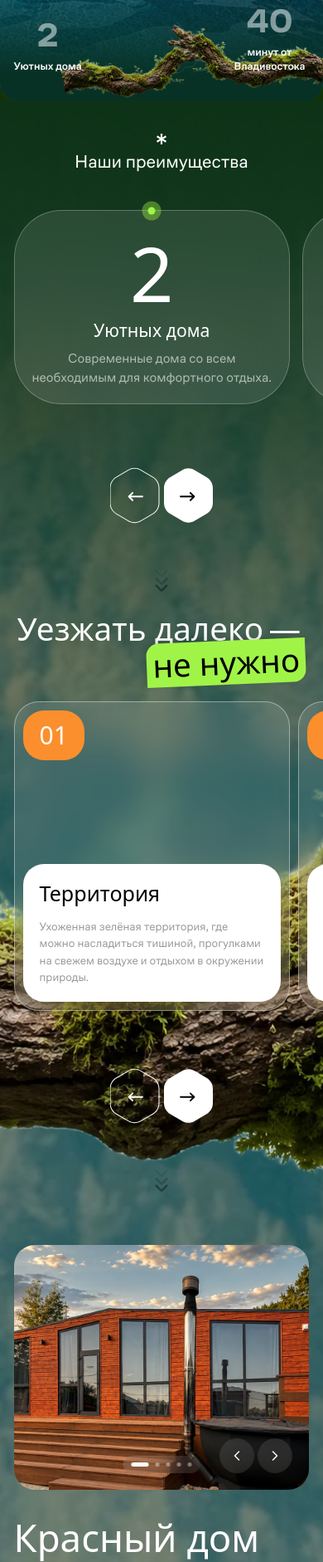
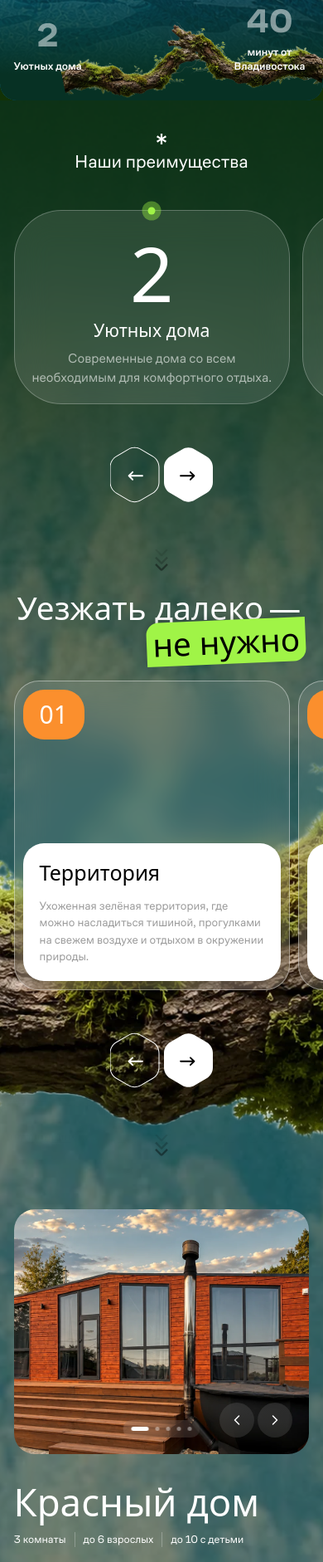
Before and after one commit to Zafarovpolat/ecosfera, a PHP site: page / in a window 390 px wide; the page is wider, and only the part inside the window is pictured. Shown: the part 723-2605 px from the top of that part at 83% size. Run offline with PHP 8.4, Linux system fonts and the light colour scheme; some web fonts are replaced.

Commit message:
Слайдеры: отступ скроллбара от карточек, всегда видимые полосы (thin+webkit 6px), меньше отступ кнопок сверху

```diff
--- a/css/03-advantages.css
+++ b/css/03-advantages.css
@@ -452,9 +452,11 @@
     -webkit-overflow-scrolling: touch;
     /* Вертикальные отступы обязательны: overflow-x: auto неявно делает и
        overflow-y: auto, и маркеры-точки, торчащие за верх/низ карточки
-       (translate 50%), срезались бы по Y. Плюс место под полосу прокрутки. */
+       (translate 50%), срезались бы по Y. Плюс место под полосу прокрутки:
+       padding-block-end задаёт зазор между карточками и скроллбаром. */
     padding-inline: var(--gutter);
-    padding-block: var(--s-4);
+    padding-block-start: var(--s-4);
+    padding-block-end: var(--s-6);
     /* Ряд карточек выходит за правый край контейнера и виден до кромки
        экрана: окно скролла растянуто до вьюпорта, поэтому срез карточек
        уходит за экран и не виден. */
@@ -464,13 +466,15 @@
   /* Кастомная полоса прокрутки — белая с полупрозрачным фоном, как у
      nearby__list и audience__grid (а не скрытая, как было на десктопе). */
   .advantages__card-list {
+    /* Тонкая, всегда видимая полоса прокрутки (стандарт Chrome/Firefox). */
     scrollbar-width: thin;
     scrollbar-color: var(--c-white) var(--c-white-20);
   }
+  /* Safari/WebKit: кастомная полоса — постоянно видна, не только при скролле. */
   .advantages__card-list::-webkit-scrollbar {
     /* Сброс скрытой полосы из базового правила. */
     display: block;
-    height: 3px;
+    height: 6px;
   }
   .advantages__card-list::-webkit-scrollbar-track {
     background: var(--c-white-20);
@@ -502,7 +506,7 @@
     align-items: center;
     gap: var(--s-4);
     margin-inline: auto;
-    margin-block-start: var(--s-10);
+    margin-block-start: var(--s-6);
     margin-block-end: var(--s-6);
   }
 
--- a/css/04-nearby.css
+++ b/css/04-nearby.css
@@ -182,10 +182,27 @@
     overflow-x: auto;
     scroll-snap-type: x mandatory;
     -webkit-overflow-scrolling: touch;
-    padding-block-end: var(--s-2);
+    /* padding-block-end — зазор между карточками и скроллбаром снизу. */
+    padding-block-end: var(--s-6);
     padding-inline-end: var(--s-8);
     margin-block-end: var(--s-6);
     margin-inline-end: calc(50% - 50vw);
+    /* Тонкая, всегда видимая полоса прокрутки (стандарт Chrome/Firefox). */
+    scrollbar-width: thin;
+    scrollbar-color: var(--c-white) var(--c-white-20);
+  }
+
+  /* Safari/WebKit: кастомная полоса — постоянно видна, не только при скролле. */
+  .nearby__list::-webkit-scrollbar {
+    height: 6px;
+  }
+  .nearby__list::-webkit-scrollbar-track {
+    background: var(--c-white-20);
+    border-radius: var(--r-pill);
+  }
+  .nearby__list::-webkit-scrollbar-thumb {
+    background: var(--c-white);
+    border-radius: var(--r-pill);
   }
 
   /* Ширина карточки от вьюпорта, а не от контентной ширины списка: иначе
@@ -202,7 +219,7 @@
     align-items: center;
     gap: var(--s-4);
     margin-inline: auto;
-    margin-block-start: var(--s-10);
+    margin-block-start: var(--s-6);
     margin-block-end: var(--s-6);
   }
 
--- a/css/09-audience.css
+++ b/css/09-audience.css
@@ -73,13 +73,18 @@
   overflow-x: auto;
   scroll-snap-type: x mandatory;
   -webkit-overflow-scrolling: touch;
-  padding-block-end: var(--s-2); /* место под полосу прокрутки */
+  /* padding-block-end — зазор между карточками и скроллбаром снизу. */
+  padding-block-end: var(--s-6);
   margin-inline-end: calc(50% - 50vw);
+  /* Тонкая, всегда видимая полоса прокрутки (стандарт Chrome/Firefox). */
+  scrollbar-width: thin;
+  scrollbar-color: var(--c-white) var(--c-white-20);
 }
 
-/* Полоса прокрутки — тонкая, как у nearby. */
+/* Полоса прокрутки — тонкая, как у nearby. Safari/WebKit: кастомная полоса
+   постоянно видна, не только при скролле. */
 .audience__grid::-webkit-scrollbar {
-  height: 3px;
+  height: 6px;
 }
 .audience__grid::-webkit-scrollbar-track {
   background: var(--c-white-20);
@@ -160,7 +165,8 @@
     align-items: center;
     gap: var(--s-4);
     margin-inline: auto;
-    margin-block-start: var(--s-8);
+    margin-block-start: var(--s-6);
+    margin-block-end: var(--s-6);
   }
 
   .audience__pagination-arrows {
--- a/index.html
+++ b/index.html
@@ -8,23 +8,23 @@
   <meta name="theme-color" content="#123206">
   <link rel="preload" href="fonts/FormaDJRCyrillicDisplay-Regular-Testing.woff2" as="font" type="font/woff2" crossorigin>
   <link rel="preload" href="fonts/CoFoSans-Regular.woff2" as="font" type="font/woff2" crossorigin>
-  <link rel="stylesheet" href="css/tokens.css?v=1785927228">
-  <link rel="stylesheet" href="css/base.css?v=1785927228">
-  <link rel="stylesheet" href="css/01-header.css?v=1785927228">
-  <link rel="stylesheet" href="css/02-hero.css?v=1785927228">
-  <link rel="stylesheet" href="css/03-advantages.css?v=1785927228">
-  <link rel="stylesheet" href="css/04-nearby.css?v=1785927228">
-  <link rel="stylesheet" href="css/05-houses.css?v=1785927228">
-  <link rel="stylesheet" href="css/06-included.css?v=1785927228">
-  <link rel="stylesheet" href="css/07-gallery.css?v=1785927228">
-  <link rel="stylesheet" href="css/08-comparison.css?v=1785927228">
-  <link rel="stylesheet" href="css/09-audience.css?v=1785927228">
-  <link rel="stylesheet" href="css/10-booking.css?v=1785927228">
-  <link rel="stylesheet" href="css/11-reviews.css?v=1785927228">
-  <link rel="stylesheet" href="css/12-faq.css?v=1785927228">
-  <link rel="stylesheet" href="css/13-contacts.css?v=1785927228">
-  <link rel="stylesheet" href="css/14-footer.css?v=1785927228">
-  <link rel="stylesheet" href="css/15-reveal.css?v=1785927228">
+  <link rel="stylesheet" href="css/tokens.css?v=1785927499">
+  <link rel="stylesheet" href="css/base.css?v=1785927499">
+  <link rel="stylesheet" href="css/01-header.css?v=1785927499">
+  <link rel="stylesheet" href="css/02-hero.css?v=1785927499">
+  <link rel="stylesheet" href="css/03-advantages.css?v=1785927499">
+  <link rel="stylesheet" href="css/04-nearby.css?v=1785927499">
+  <link rel="stylesheet" href="css/05-houses.css?v=1785927499">
+  <link rel="stylesheet" href="css/06-included.css?v=1785927499">
+  <link rel="stylesheet" href="css/07-gallery.css?v=1785927499">
+  <link rel="stylesheet" href="css/08-comparison.css?v=1785927499">
+  <link rel="stylesheet" href="css/09-audience.css?v=1785927499">
+  <link rel="stylesheet" href="css/10-booking.css?v=1785927499">
+  <link rel="stylesheet" href="css/11-reviews.css?v=1785927499">
+  <link rel="stylesheet" href="css/12-faq.css?v=1785927499">
+  <link rel="stylesheet" href="css/13-contacts.css?v=1785927499">
+  <link rel="stylesheet" href="css/14-footer.css?v=1785927499">
+  <link rel="stylesheet" href="css/15-reveal.css?v=1785927499">
   <script>
     /* Прячем страницу до первой отрисовки, чтобы контент не мелькал.
        Страховка на 4 секунды: если основной скрипт не отработает,
```
Also changed, not shown: other parts of index.html (+11 -11 lines).
